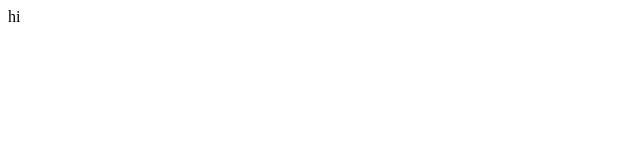
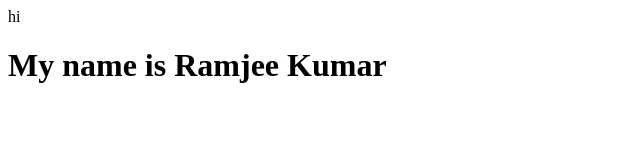
Before and after one commit to ramjeerk12/first_repo, a plain HTML site: page index.html in a window 1280 px wide. Shown: the whole page, without its empty margins (0-640 px from the left). Drawn offline with Linux system fonts and the light colour scheme.

Commit message:
Apna college
college

```diff
--- a/index.html
+++ b/index.html
@@ -1 +1,2 @@
 hi
+<h1> My name is Ramjee Kumar </h1>
```
Also changed, not shown: first.html (added, +1 -0 lines).
